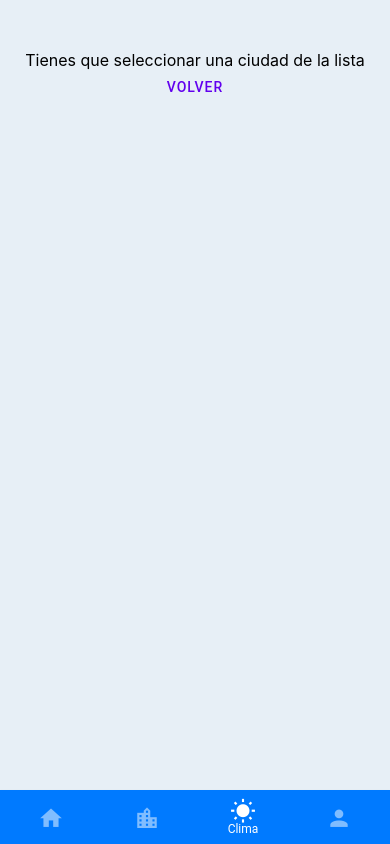
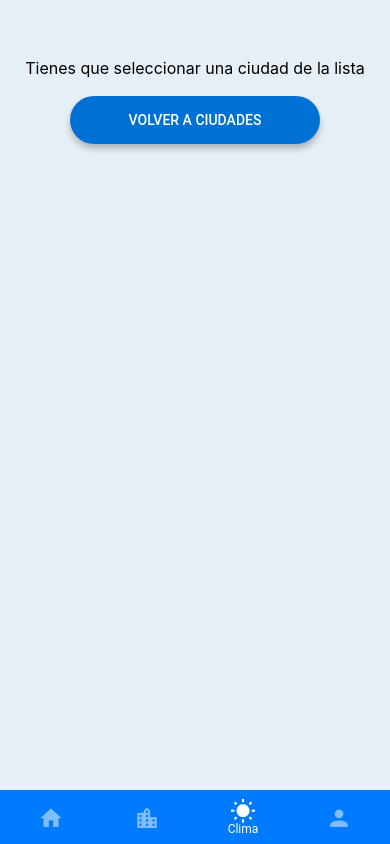
Before and after one commit to LuPradenas/App-Clima-IBM, a React Native app: screen /Clima in a window 390 px wide. Built offline with nearby package versions, Linux system fonts and the light colour scheme.

Commit message:
cambio en estilo del boton volver, borrados console.logs de clima, arreglado condicional de tabla semanal del clima

```diff
--- a/src/views/Clima.js
+++ b/src/views/Clima.js
@@ -7,6 +7,7 @@ import WeatherDescription from '../components/WeatherDescription';
 import ModalMaps from '../components/ModalMaps';
 import { COLORS } from '../utils/colors';
 import WeatherWeekTable from '../components/WeatherWeekTable';
+import { FAB } from "react-native-paper";
 import { API_KEY } from '@env';
 
 const Clima = (props) => {
@@ -21,8 +22,6 @@ const Clima = (props) => {
 
         if(props?.route?.params?.city){
             setCoordinates(route.params.coords)
-
-            console.log(props);
             setCityName(route.params.city);
 
             //con el nombre de ciudad busca el clima del dia y los setea en el estado WeatherData
@@ -54,7 +53,6 @@ const Clima = (props) => {
                 });
                 const res = await instance.get();
                 const { list } = res.data
-                console.log(list);
                 setWeekWeatherData(list);
             }
 
@@ -88,9 +86,12 @@ const Clima = (props) => {
                     subtitleStyle={styles.subtitle}
                     />
                     </Appbar.Header>
-                    <Button onPress={()=> {
-                        props.navigation.jumpTo('Ciudades')
-                        }}>Volver</Button>
+                        <FAB
+                            style={styles.fab}
+                            small
+                            label='Volver a Ciudades'
+                            onPress={()=> {props.navigation.jumpTo('Ciudades')}}
+                        />
 
                     <View>
                         <WeatherDescription weatherData={weatherData}/>
@@ -100,11 +101,13 @@ const Clima = (props) => {
                         <WeatherDetails weatherData={weatherData}/>
                     </View>
                     {
-                        weekWeatherData !== 0?
-                        <View>
-                            <WeatherWeekTable weekWeatherData={weekWeatherData}/>
-                        </View>:
-                        null
+                        (weekWeatherData.length !== 0)
+                        ?
+                            <View>
+                                <WeatherWeekTable weekWeatherData={weekWeatherData}/>
+                            </View>
+                        :
+                            null
                     }
                         <ModalMaps
                             coordinates={coordinates}
@@ -114,10 +117,12 @@ const Clima = (props) => {
                 //si no hay seteada ninguna ciudad al principio te da un mensaje para volver a la vista de ciudades
                 <View style={styles.container_mensaje}>
                     <Text style={styles.mensaje}>Tienes que seleccionar una ciudad de la lista</Text>
-                    <Button
-                        onPress={()=> {
-                            props.navigation.jumpTo('Ciudades')
-                        }}>Volver</Button>
+                        <FAB
+                            style={styles.fab}
+                            small
+                            label='Volver a Ciudades'
+                            onPress={()=> {props.navigation.jumpTo('Ciudades')}}
+                        />
                 </View>
 
             }
@@ -128,7 +133,8 @@ const Clima = (props) => {
 
 const styles = StyleSheet.create({
     container: {
-        backgroundColor: COLORS.primaryVariant
+        backgroundColor: COLORS.primaryVariant,
+        textAlign: 'center',
     },
     bar:{
         backgroundColor: "#007AFF"
@@ -144,9 +150,17 @@ const styles = StyleSheet.create({
         alignItems: 'center',
     },
     mensaje: {
+        marginVertical: 8,
         fontSize: 16,
         textAlign: 'center'
-    }
+    },
+    fab:{
+        backgroundColor: '#0071d4',
+        marginTop:10,
+        marginBottom:10,
+        width:250,
+        alignSelf: 'center'
+      }
 })
 
 export default Clima
```
